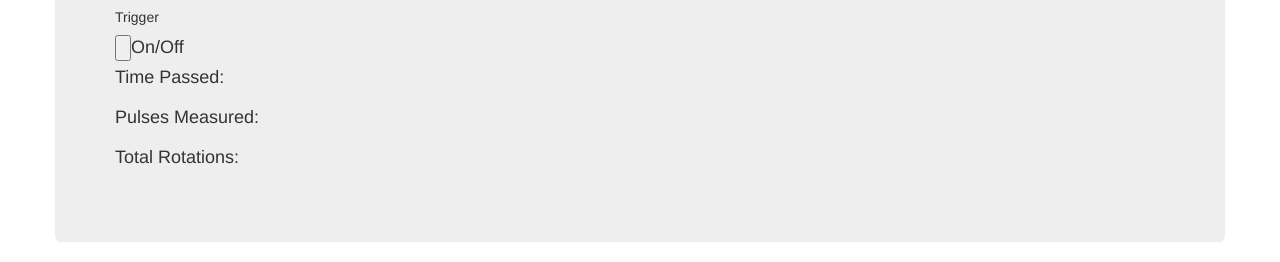
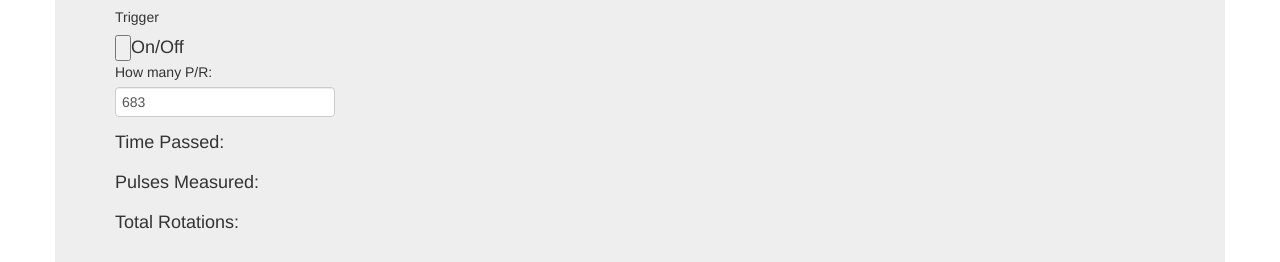
Before and after one commit to Scarzer/ChemECar, a website: page public/index.html in a window 1280 px wide. Shown: the part 204-466 px from the top of the page. Drawn offline with nearby package versions, Linux system fonts and the light colour scheme; no server answers.

Commit message:
Added adjustment Value

```diff
--- a/public/index.html
+++ b/public/index.html
@@ -74,6 +74,8 @@
                 <p>Data Collection</p>
                 <label for="trigger">Trigger</label>
                 <input type="button" onclick="sendTrigger()" id="trigger">On/Off</input>
+                <label for="adjustmentVal">How many P/R: </label>
+                <input type="text" onchange="changedPR()" id="adjustmentVal"></input>
                 <p>Time Passed: <span id="timePassed"></span></p>
                 <p>Pulses Measured: <span id="pulsesMeasured"></span></p>
                 <p>Total Rotations: <span id="totRotations"></span></p>
@@ -122,10 +124,12 @@
             s.parentNode.insertBefore(g,s)}(document,'script'));
 
             var socket = io.connect('http://localhost:8080');
+            var adjustVal = 683;
+            $('#adjustmentVal').val(adjustVal);
             socket.on('hello', function(data){
                 console.log(data);
                 $('#timePassed').text(data.time/1000);
-                $('#totRotations').text(data.adjusted);
+                $('#totRotations').text(data.rawVal/adjustVal);
                 $('#pulsesMeasured').text(data.rawVal);
             });
 
@@ -137,6 +141,12 @@
                 console.log(triggerStat)
                 triggerStat = !triggerStat;
             }
+
+            function changedPR(){
+                var sentVal = $('#adjustmentVal').val();
+                if( sentVal > 0) adjustVal = sentVal
+
+            }
         </script>
     </body>
 </html>
```
